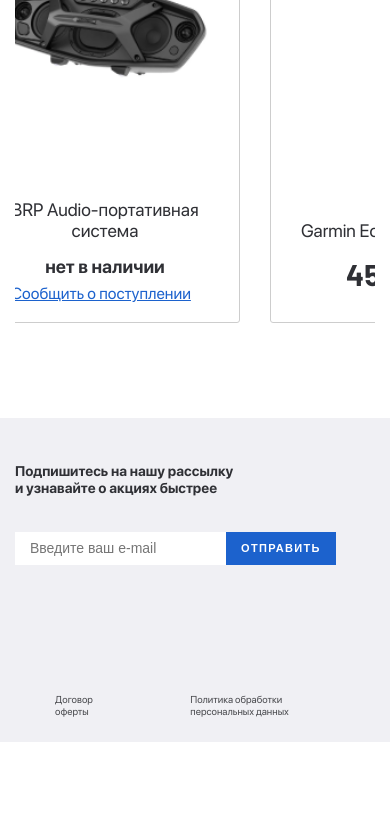
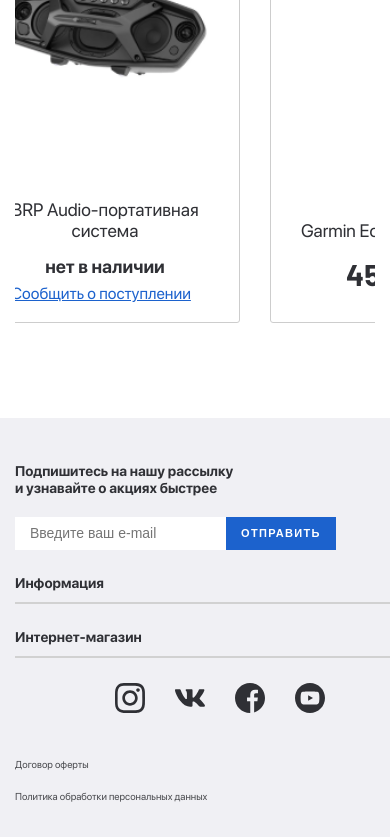
Before and after one commit to ramatov-zulfikor/drive-moto, a plain HTML site: page index.html in a window 390 px wide. Shown: the part 3114-3951 px from the top of the page. Before the commit the page ends 3856 px from the top, so only its background shows below. Drawn offline with nearby package versions, Linux system fonts and the light colour scheme.

Commit message:
mobile footer

```diff
--- a/js/script.js
+++ b/js/script.js
@@ -128,4 +128,11 @@ $(document).ready(function () {
       $('body, .mobile-categories__list').toggleClass('lock')
    })
 
+   // ===
+
+   $('.footer-top__title').click(function() {
+      $(this).next().slideToggle('200')
+      $(this).toggleClass('footer-top__title--active')
+   })
+
 });
--- a/scss/components/_footer.scss
+++ b/scss/components/_footer.scss
@@ -130,3 +130,58 @@
       color: var(--abbey-color);
    }
 }
+
+@media (max-width: 1100px) {
+   .footer-top {
+      flex-wrap: wrap;
+      justify-content: space-between;
+   }
+
+   .footer-top__social {
+      margin: 0;
+      margin: 0 auto;
+      margin-top: 25px;
+   }
+
+   .footer-top__newsletter {
+      margin-bottom: 25px;
+   }
+}
+
+@media (max-width: 574px) {
+   .footer-top {
+      flex-direction: column;
+   }
+
+   .footer-top__info {
+      margin-bottom: 25px;
+   }
+
+   .footer-top__social {
+      margin-top: 0;
+   }
+}
+
+@media (max-width: 467px) {
+   .footer-bottom {
+      flex-direction: column;
+      margin-top: 30px;
+   }
+
+   .footer-bottom__link {
+      margin: 10px 0;
+   }
+
+   .footer-top__form {
+      margin-top: 20px;
+   }
+
+   .footer-top__list {
+      display: none;
+   }
+
+   .footer-top__info {
+      border-bottom: 2px solid #d1d1d1;
+      padding-bottom: 10px;
+   }
+}
```
Also changed, not shown: css/main.css.
